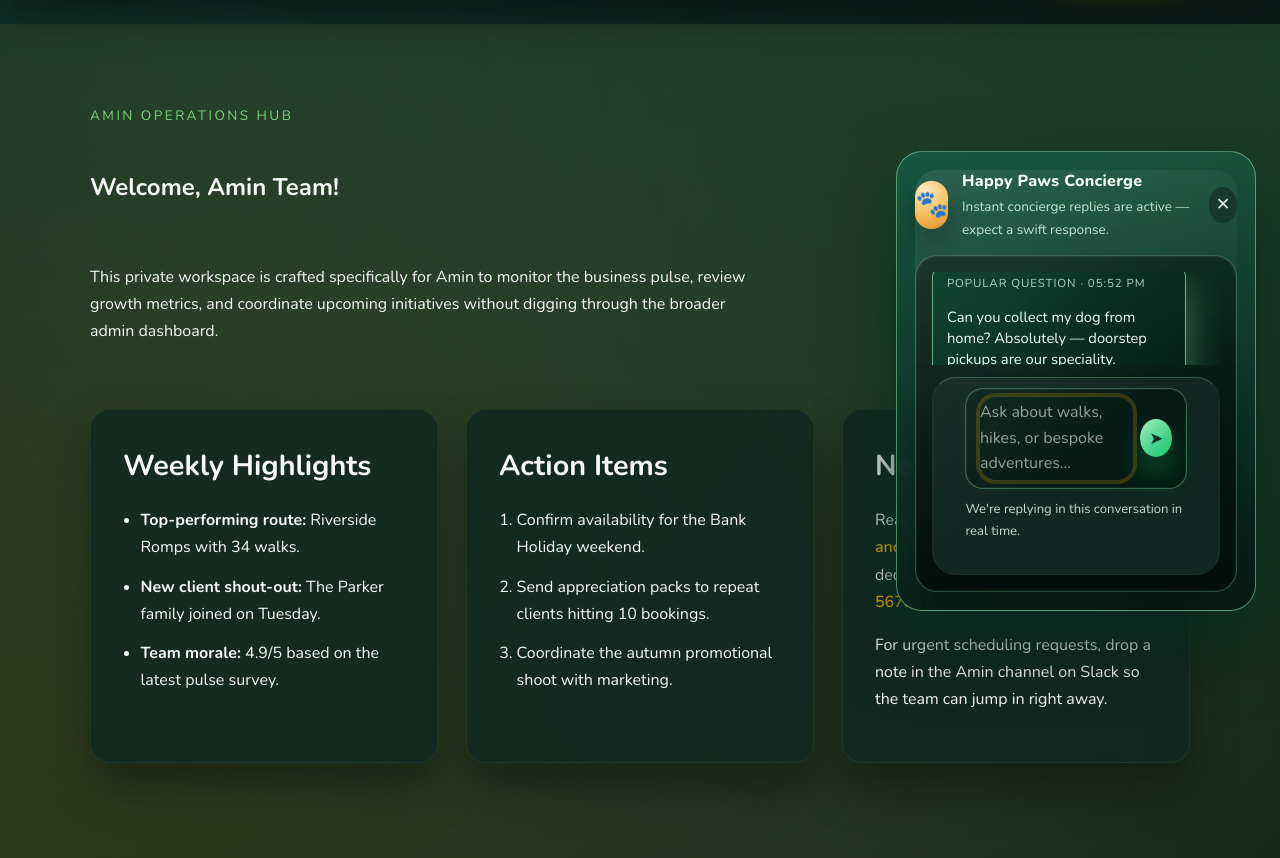
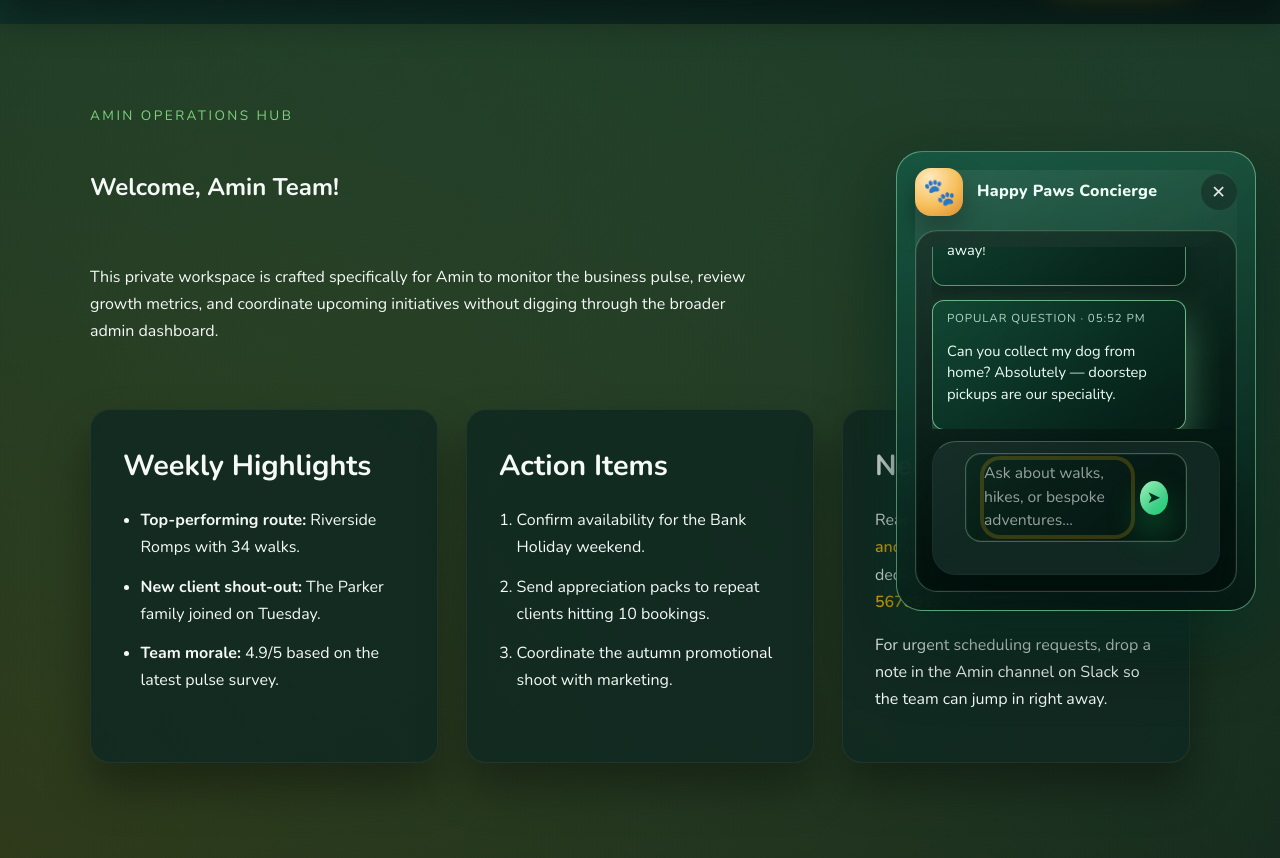
Before and after one commit to andyfast20-sketch/dogwalking5, a Flask app: page /amin in a window 1280 px wide, after a click that opens the changed part. Shown: the part 85-943 px from the top of the page. Run offline with Flask 3, Linux system fonts and the light colour scheme; data that the repository does not hold is empty.

Commit message:
Refine live chat widget layout

```diff
--- a/app/static/css/style.css
+++ b/app/static/css/style.css
@@ -1450,12 +1450,6 @@ textarea {
   letter-spacing: 0.02em;
 }
 
-.live-chat-panel__status {
-  margin: 0;
-  font-size: 0.85rem;
-  color: rgba(220, 255, 237, 0.85);
-}
-
 .live-chat-panel__close {
   border: none;
   background: rgba(7, 22, 19, 0.45);
@@ -1560,6 +1554,7 @@ textarea {
   color: rgba(44, 33, 7, 0.65);
 }
 
+
 .live-chat-form {
   margin: 0;
   padding-top: 0.65rem;
@@ -1572,13 +1567,14 @@ textarea {
 .live-chat-input-group {
   display: flex;
   align-items: center;
-  gap: 0.45rem;
+  gap: 0.55rem;
   background:
     linear-gradient(135deg, rgba(8, 36, 27, 0.92), rgba(4, 20, 15, 0.9));
-  border-radius: 18px;
-  padding: 0.5rem 0.85rem;
+  border-radius: 16px;
+  padding: 0.4rem 1.1rem;
   border: 1px solid rgba(155, 242, 182, 0.35);
   box-shadow: inset 0 0 0 1px rgba(255, 255, 255, 0.05);
+  width: 100%;
 }
 
 .live-chat-input {
@@ -1588,10 +1584,10 @@ textarea {
   resize: none;
   color: inherit;
   font-family: inherit;
-  font-size: 1rem;
-  line-height: 1.6;
-  padding: 0.2rem 0.1rem 0.2rem 0;
-  min-height: 1.5rem;
+  font-size: 0.98rem;
+  line-height: 1.5;
+  padding: 0.15rem 0 0.15rem 0;
+  min-height: 1.35rem;
   max-height: 7rem;
 }
 
@@ -1601,8 +1597,8 @@ textarea {
 
 .live-chat-send {
   border: none;
-  width: 38px;
-  height: 38px;
+  width: 34px;
+  height: 34px;
   border-radius: 50%;
   background: linear-gradient(135deg, #9ff2b9, #3fcf88 65%, #14d467 100%);
   color: #04321c;
@@ -1672,18 +1668,6 @@ textarea {
     max-height: min(70vh, 400px);
     margin: 0 auto;
   }
-}
-
-.live-chat-feedback {
-  margin: 0;
-  font-size: 0.82rem;
-  color: rgba(219, 247, 233, 0.88);
-  min-height: 1.1em;
-}
-
-.live-chat-feedback.error,
-.live-chat-feedback.is-error {
-  color: #ffbfbf;
 }
 
 .live-chat-button::before,
--- a/app/static/js/main.js
+++ b/app/static/js/main.js
@@ -214,8 +214,6 @@ function initLiveChatWidget() {
   const form = widget.querySelector("[data-role='chat-form']");
   const input = widget.querySelector("[data-role='chat-input']");
   const thread = widget.querySelector("[data-role='chat-thread']");
-  const statusLabel = widget.querySelector("[data-role='chat-status']");
-  const feedback = widget.querySelector("[data-role='chat-feedback']");
   const submitButton = form?.querySelector("button[type='submit']");
 
   const storedVisitorId = getOrCreateVisitorId();
@@ -233,26 +231,6 @@ function initLiveChatWidget() {
   let isOpen = false;
   let isSending = false;
   let autopilotEnabled = true;
-
-  const setFeedback = (message = "", isError = false) => {
-    if (!feedback) return;
-    feedback.textContent = message;
-    feedback.classList.toggle("error", Boolean(isError));
-    feedback.classList.toggle("is-error", Boolean(isError));
-  };
-
-  const setStatusMessage = (message) => {
-    if (statusLabel) {
-      statusLabel.textContent = message;
-    }
-  };
-
-  const updateModeStatus = () => {
-    const message = autopilotEnabled
-      ? "Instant concierge replies are active — expect a swift response."
-      : "A human concierge is reviewing your message right now.";
-    setStatusMessage(message);
-  };
 
   const autoResize = () => {
     input.style.height = "auto";
@@ -292,9 +270,8 @@ function initLiveChatWidget() {
       autopilotEnabled = Boolean(data.autopilot);
       renderLiveChatMessages(thread, data.messages || []);
       updateLiveChatIndicator(data.waiting_count || 0);
-      updateModeStatus();
       if (!isBackground) {
-        setFeedback(
+        console.info(
           autopilotEnabled
             ? "We're replying in this conversation in real time."
             : "We’ve alerted the team for a live reply."
@@ -302,7 +279,7 @@ function initLiveChatWidget() {
       }
     } catch (error) {
       if (!isBackground) {
-        setFeedback("We couldn’t refresh the chat just now.", true);
+        console.error("We couldn’t refresh the chat just now.", error);
       }
     }
   };
@@ -333,8 +310,6 @@ function initLiveChatWidget() {
     button.setAttribute("aria-label", "Hide live chat window");
     button.setAttribute("aria-hidden", "true");
     button.setAttribute("tabindex", "-1");
-    setFeedback("");
-    updateModeStatus();
     refreshMessages();
     startPolling();
     focusInput();
@@ -367,9 +342,6 @@ function initLiveChatWidget() {
     isSending = true;
     input.disabled = true;
     submitButton?.setAttribute("disabled", "true");
-    setStatusMessage("Sending…");
-    setFeedback("Sending...");
-
     fetchJson("/api/chat", {
       method: "POST",
       headers: { "Content-Type": "application/json" },
@@ -381,18 +353,11 @@ function initLiveChatWidget() {
         updateLiveChatIndicator(data.waiting_count || 0);
         input.value = "";
         autoResize();
-        updateModeStatus();
-        setFeedback(
-          autopilotEnabled
-            ? "Message delivered — look for a reply in moments."
-            : "Message delivered — we’ll reply here shortly."
-        );
       })
       .catch(async (error) => {
         const fallback = "Sorry, we couldn’t send that message. Please try again.";
         const messageText = await resolveErrorMessage(error, fallback);
-        setFeedback(messageText, true);
-        updateModeStatus();
+        window.alert(messageText);
       })
       .finally(() => {
         isSending = false;
--- a/app/templates/base.html
+++ b/app/templates/base.html
@@ -87,9 +87,6 @@
             <span class="live-chat-panel__avatar" aria-hidden="true">🐾</span>
             <div>
               <p class="live-chat-panel__title">Happy Paws Concierge</p>
-              <p class="live-chat-panel__status" data-role="chat-status">
-                Average reply time · under a minute
-              </p>
             </div>
           </div>
           <button
@@ -136,7 +133,6 @@
                 <span aria-hidden="true">➤</span>
               </button>
             </div>
-            <p class="live-chat-feedback" data-role="chat-feedback" aria-live="polite"></p>
           </form>
         </div>
       </section>
```
